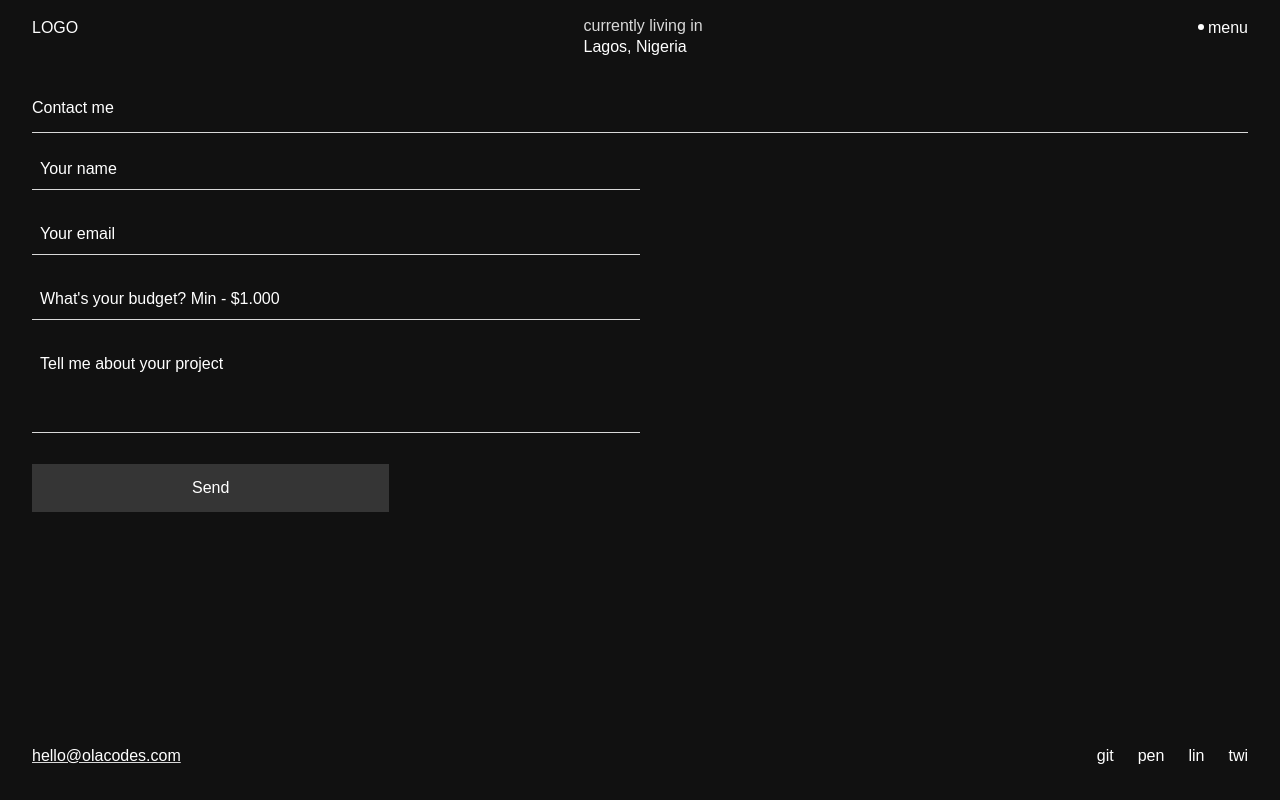
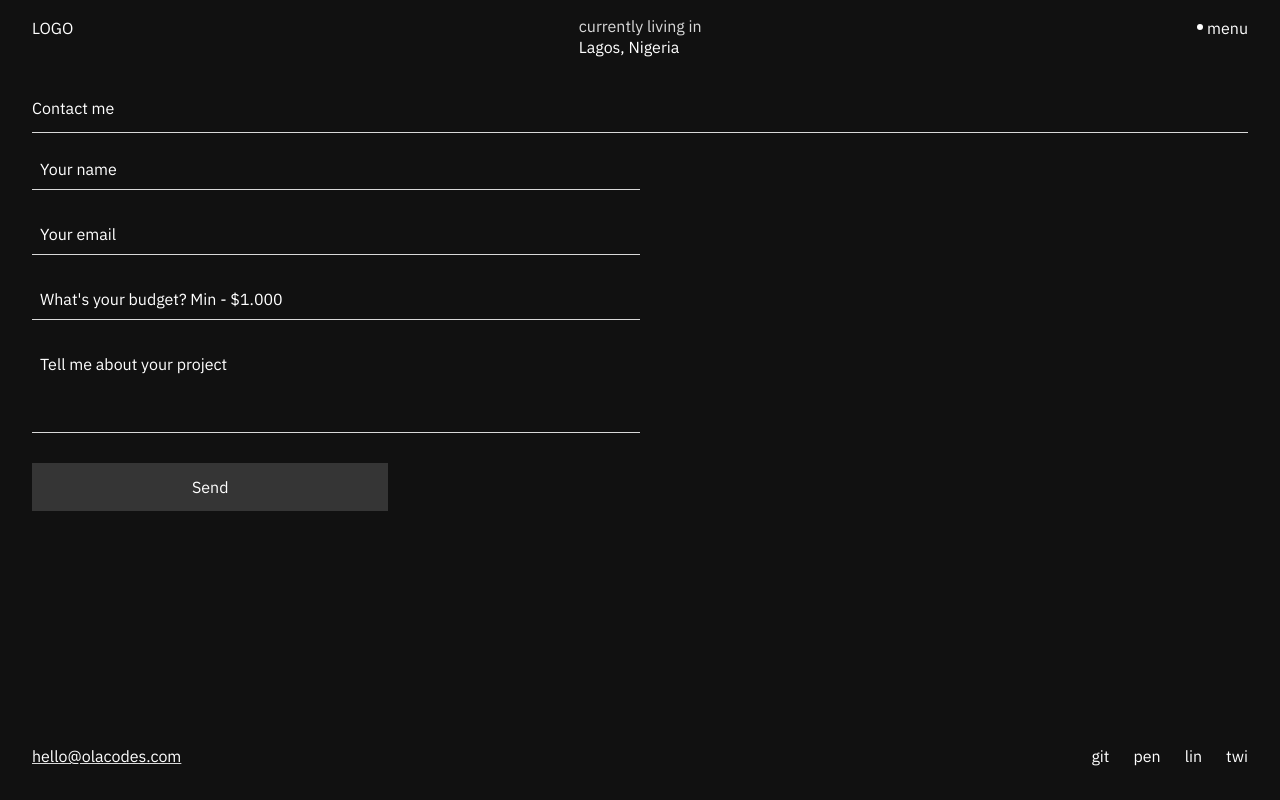
Before and after one commit to uzoway/olacodes-portfolio, a website: page src/contact.html in a window 1280 px wide. Drawn offline with Linux system fonts and the light colour scheme.

Commit message:
fix: Remove the rel="preconnect" attribute from the font link tag

```diff
--- a/src/contact.html
+++ b/src/contact.html
@@ -25,7 +25,7 @@
     <meta name="msapplication-TileImage" content="/ms-icon-144x144.png">
 
     <link href="/dist/output.css" rel="stylesheet">
-    <link rel="preconnect" href="https://fonts.googleapis.com/css2?family=Bebas+Neue&family=IBM+Plex+Sans&display=swap" rel="stylesheet">
+    <link href="https://fonts.googleapis.com/css2?family=Bebas+Neue&family=IBM+Plex+Sans&display=swap" rel="stylesheet">
     <title>Contact</title>
 </head>
 <body class="relative overflow-x-hidden">
```
